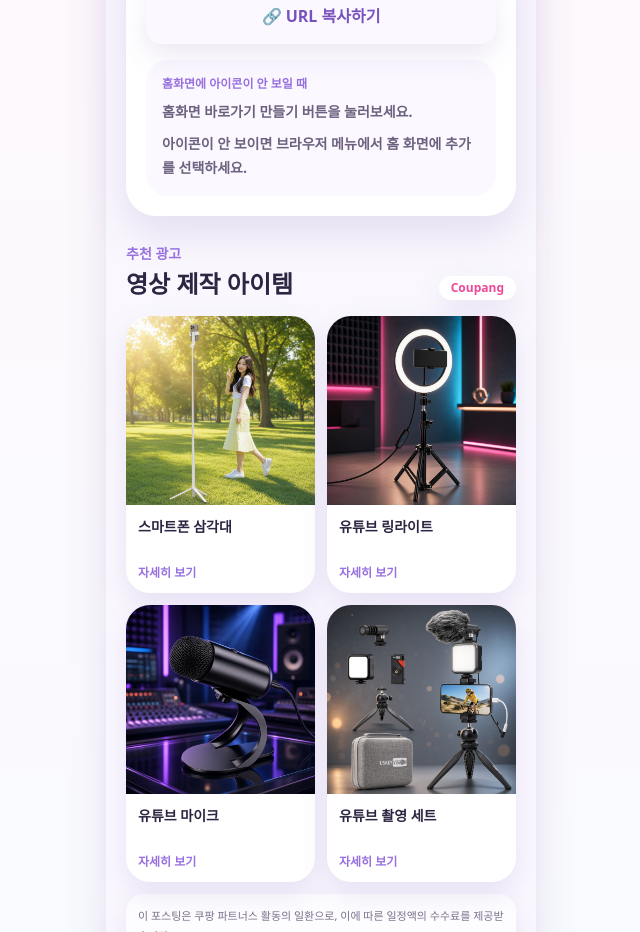
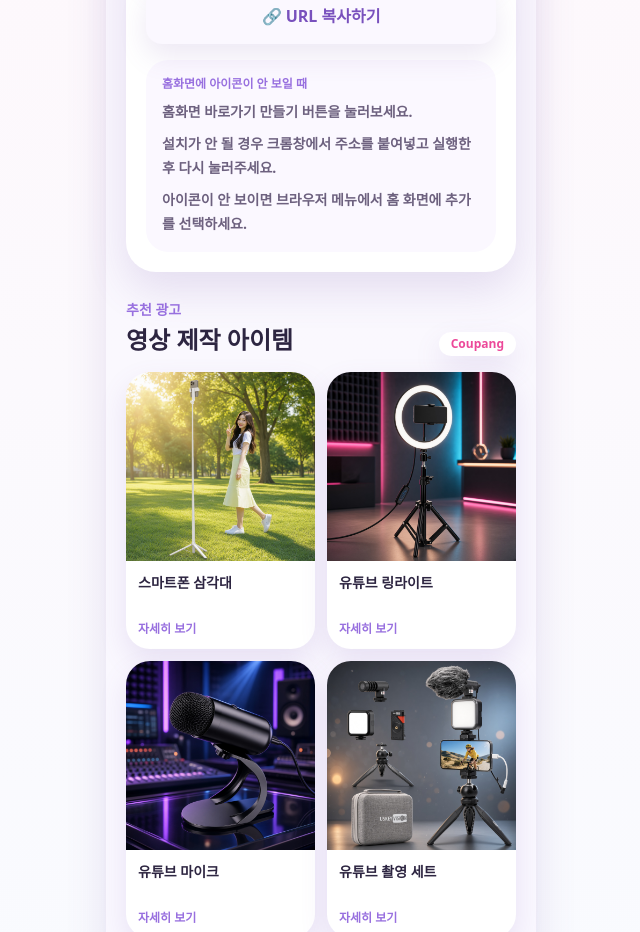
Before and after one commit to jounsjouns/today-fortune-mobile, a Next.js app: page / in a window 1280 px wide. Shown: the part 1880-2812 px from the top of the page, without its empty margins (319-959 px from the left). Built offline with nearby package versions, Linux system fonts and the light colour scheme.

Commit message:
Add Chrome install fallback guide

```diff
--- a/app/install-shortcut.tsx
+++ b/app/install-shortcut.tsx
@@ -13,6 +13,7 @@ export default function InstallShortcut() {
   const [copyMessage, setCopyMessage] = useState("");
   const [guide, setGuide] = useState<string[]>([
     "홈화면 바로가기 만들기 버튼을 눌러보세요.",
+    "설치가 안 될 경우 크롬창에서 주소를 붙여넣고 실행한 후 다시 눌러주세요.",
     "아이콘이 안 보이면 브라우저 메뉴에서 홈 화면에 추가를 선택하세요."
   ]);
   const [isInstalled, setIsInstalled] = useState(false);
@@ -33,10 +34,16 @@ export default function InstallShortcut() {
       setGuide(["홈화면 아이콘으로 실행된 상태입니다.", "다음부터는 휴대폰 바탕화면의 오늘운세 아이콘을 누르면 됩니다."]);
     } else if (isIos) {
       setMessage("iPhone은 버튼으로 홈화면 아이콘을 직접 만들 수 없어요.");
-      setGuide(["Safari 하단 공유 버튼을 누르세요.", "'홈 화면에 추가'를 선택하세요.", "오른쪽 위 '추가'를 누르면 바탕화면에 아이콘이 생깁니다."]);
+      setGuide([
+        "설치가 안 될 경우 크롬창에서 주소를 붙여넣고 실행한 후 다시 눌러주세요.",
+        "Safari 하단 공유 버튼을 누르세요.",
+        "'홈 화면에 추가'를 선택하세요.",
+        "오른쪽 위 '추가'를 누르면 바탕화면에 아이콘이 생깁니다."
+      ]);
     } else if (isAndroid) {
       setMessage("Android는 브라우저에 따라 바로가기 창이 뜨거나 메뉴 추가가 필요해요.");
       setGuide([
+        "설치가 안 될 경우 크롬창에서 주소를 붙여넣고 실행한 후 다시 눌러주세요.",
         "크롬 주소창에 사이트 주소를 붙여넣고 접속하세요.",
         "앱 설치 화면이 뜨면 설치를 누르세요.",
         "'안전하지 않은 앱 차단됨'이 뜨면 세부정보 더보기를 누르세요.",
@@ -50,6 +57,7 @@ export default function InstallShortcut() {
       setMessage("버튼을 누르면 홈화면 바로가기 창이 열립니다.");
       setGuide([
         "아래 버튼을 누르세요.",
+        "설치가 안 될 경우 크롬창에서 주소를 붙여넣고 실행한 후 다시 눌러주세요.",
         "확인 창에서 설치를 선택하면 아이콘이 생성됩니다.",
         "'안전하지 않은 앱 차단됨'이 뜨면 세부정보 더보기 → 무시하고 설치하기를 선택하세요."
       ]);
--- a/public/sw.js
+++ b/public/sw.js
@@ -1,4 +1,4 @@
-const CACHE_NAME = "today-fortune-v10";
+const CACHE_NAME = "today-fortune-v11";
 const APP_SHELL = [
   "/",
   "/offline",
```
